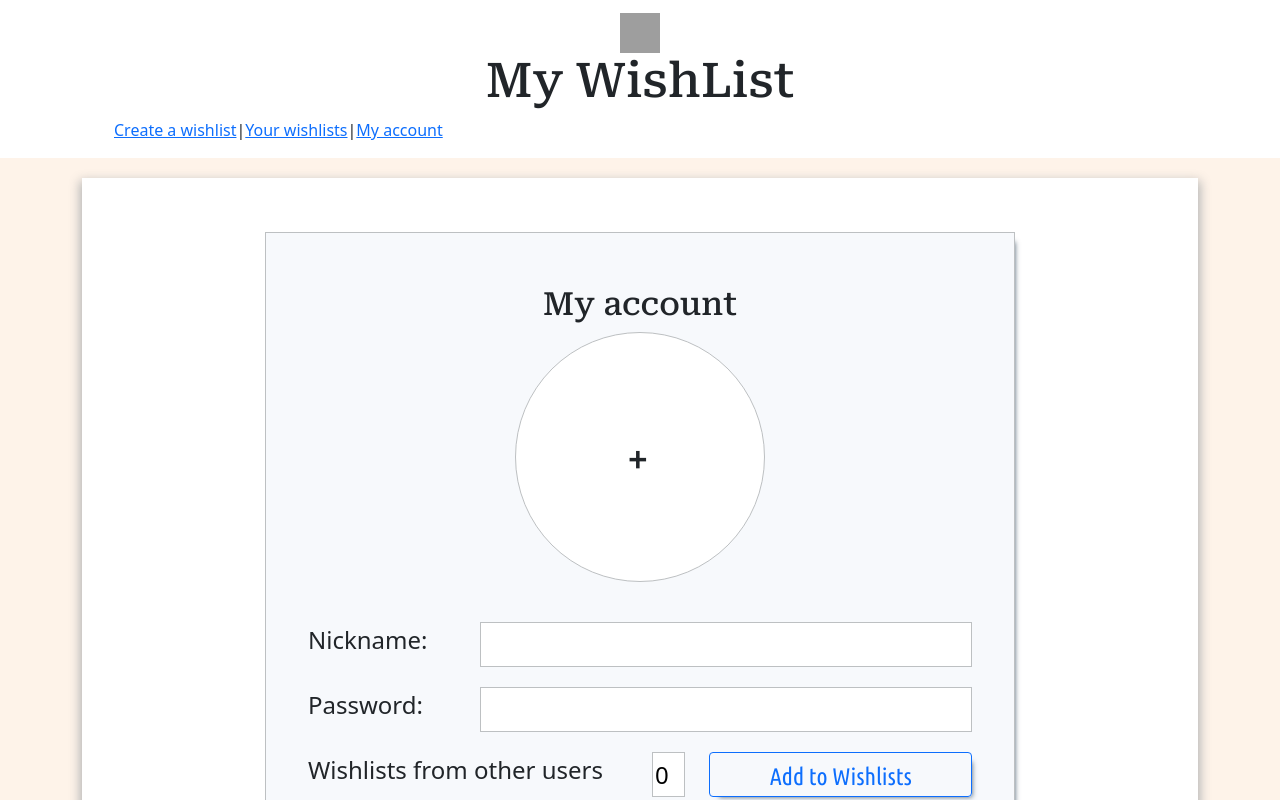
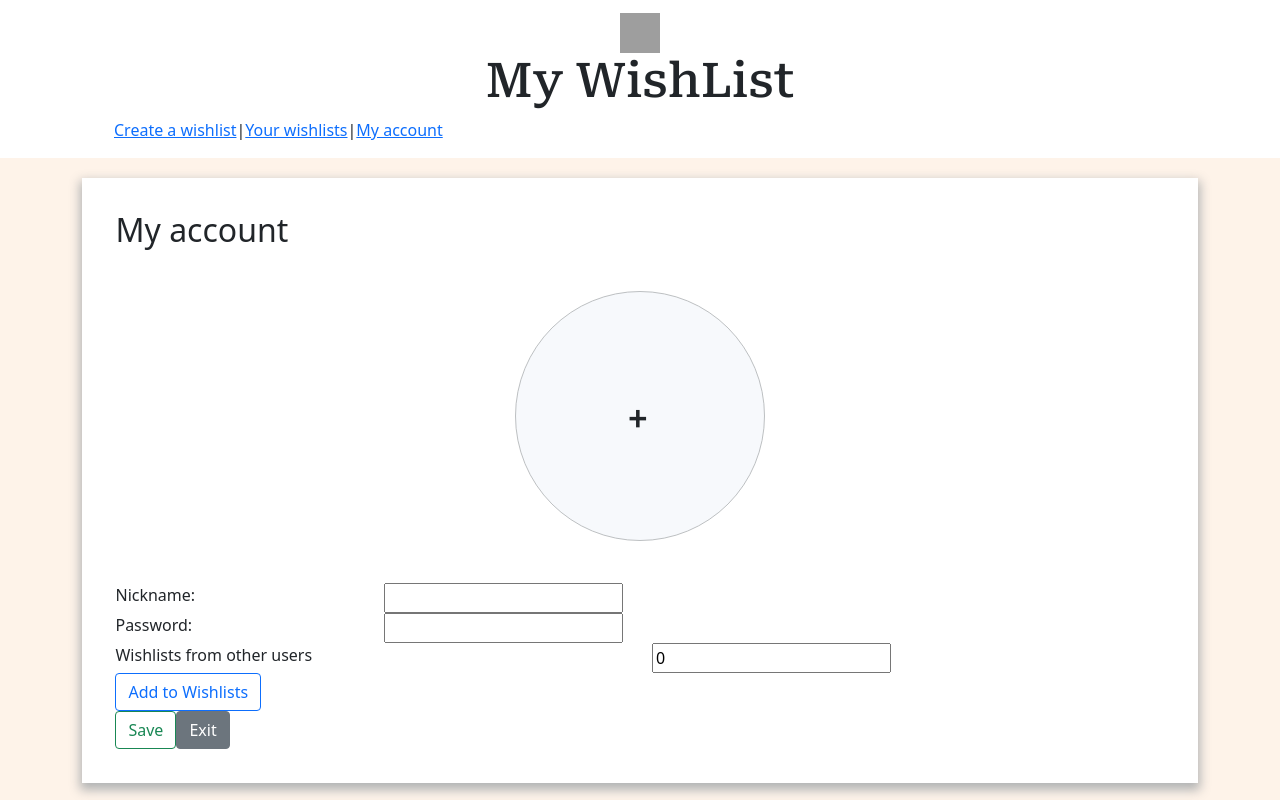
Before and after one commit to AnigalHub/WishList, a Vue app in the folder wish_list.client/: page /account in a window 1280 px wide. Shown: the top 800 px of the page. Built offline with nearby package versions, Linux system fonts and the light colour scheme; grey boxes are pictures that could not be loaded.

Commit message:
стили вынесены в App

```diff
--- a/wish_list.client/src/components/account.vue
+++ b/wish_list.client/src/components/account.vue
@@ -4,15 +4,15 @@
             <h2>My account</h2>
             <ImageToUpload/>
            <b-row>
-                <b-col class="headlines" cols="3">Nickname:</b-col>
+                <b-col class="text" cols="3">Nickname:</b-col>
                 <b-col><input v-model="name"></b-col>
            </b-row>
            <b-row>
-               <b-col class="headlines" cols="3">Password:</b-col>
+               <b-col class="text" cols="3">Password:</b-col>
                <b-col><input v-model="password"></b-col>
            </b-row>
            <b-row>
-                <b-col class="headlines" cols="6">Wishlists from other users</b-col>
+                <b-col class="text" cols="6">Wishlists from other users</b-col>
                 <b-col>
                     <input v-model="wishlists">
                 </b-col>
@@ -23,7 +23,6 @@
             <b-button class="save" variant="outline-success">Save</b-button>
            <b-button class="exit" variant="secondary">Exit</b-button>
         </div>
-
     </div>
 </template>
 
@@ -44,34 +43,5 @@
 </script>
 
 <style scoped lang="scss">
-    #account{font-size: 1.5rem !important;}
-    #worksheet{
-        border: 1px solid #bdc0c2 !important;
-        background: #f7f9fc;
-        padding: 5% 4%;
-        margin: 2% auto;
-        max-width: 750px;
-    }
-    h2{text-align: center;}
-    #worksheet,button{box-shadow: 5px 5px 5px -5px rgba(34, 60, 80, 0.8);}
-    input{width: 100%;}
-    .row{padding-bottom: 3%;}
-    .add,.save,.exit{
-        font-size: 1.5rem !important;
-        font-family: 'Ubuntu Condensed', sans-serif;
-    }
-    .account,h2{font-family: 'Roboto Serif', sans-serif;}
-    .save{
-        display: block;
-        width: 50%;
-        margin: 0 auto;
-    }
-    .exit,.add{width: 100%;}
-    .exit{margin-top: 6%;}
-    input,button{height: 45px;}
-    input,.circle{border: 1px solid #bdc0c2 !important;}
-    .circle{
-        background: white !important;
-        margin: 0 auto 6% !important;
-    }
+
 </style>
```
